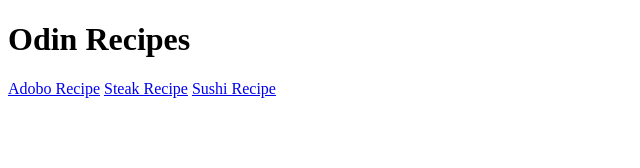
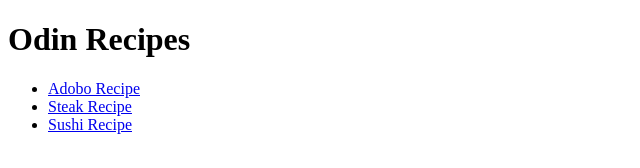
Before and after one commit to JoelMbps/odin-recipes, a plain HTML site: page index.html in a window 1280 px wide. Shown: the whole page, without its empty margins (0-640 px from the left). Drawn offline with Linux system fonts and the light colour scheme.

Commit message:
Iteration 6: Nested links in a list so not to be inline

```diff
--- a/index.html
+++ b/index.html
@@ -7,9 +7,12 @@
     <title>Odin Recipes</title>
 </head>
 <body>
+    <!-- followed instruction to the letter -->
     <h1>Odin Recipes</h1>
-    <a href="./recipes/adobo.html">Adobo Recipe</a>
-    <a href="./recipes/steak.html">Steak Recipe</a>
-    <a href="./recipes/sushi.html">Sushi Recipe</a>
+        <ul>
+            <li><a href="./recipes/adobo.html">Adobo Recipe</a></li>
+            <li><a href="./recipes/steak.html">Steak Recipe</a></li>
+            <li><a href="./recipes/sushi.html">Sushi Recipe</a></li>
+        </ul>
 </body>
 </html>
```
